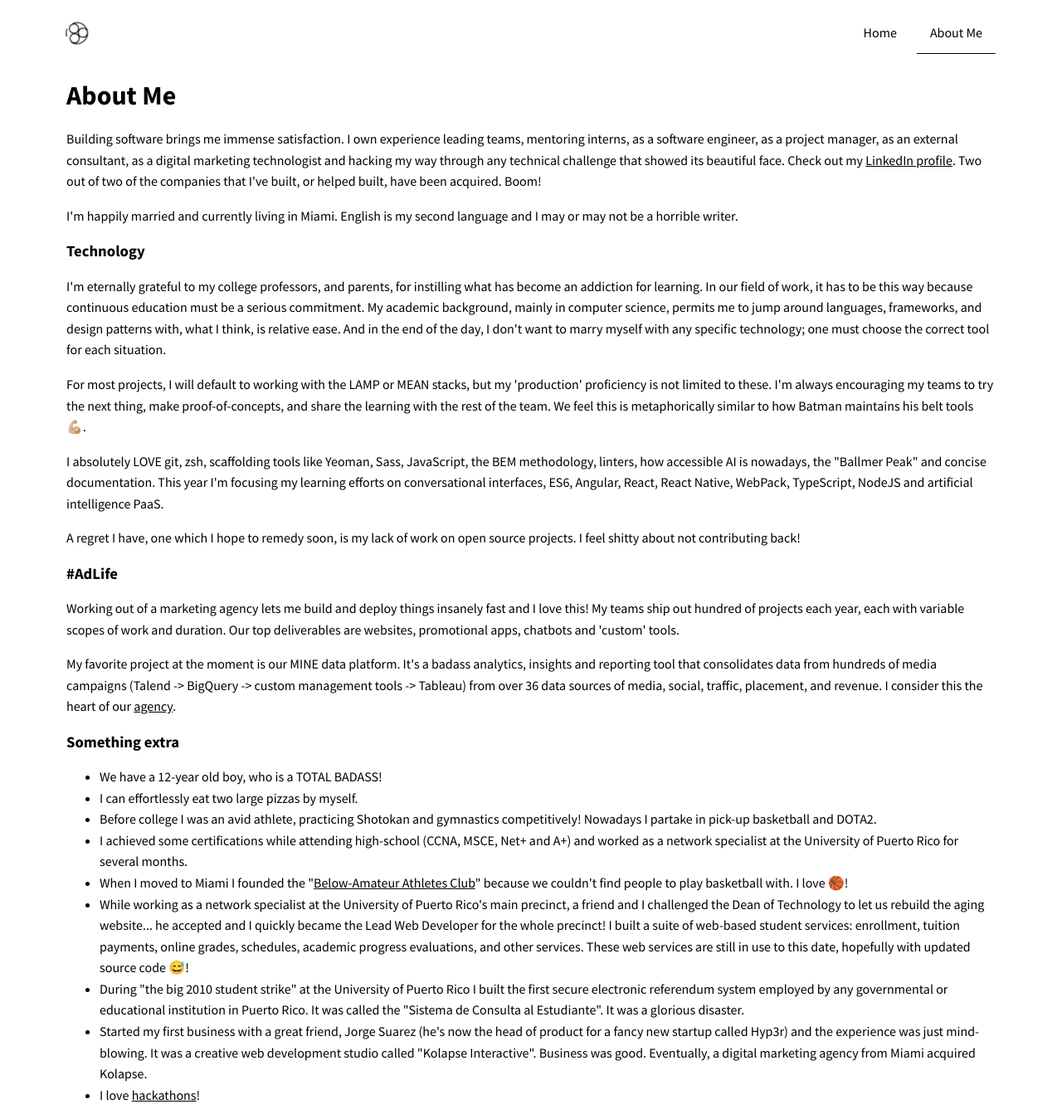
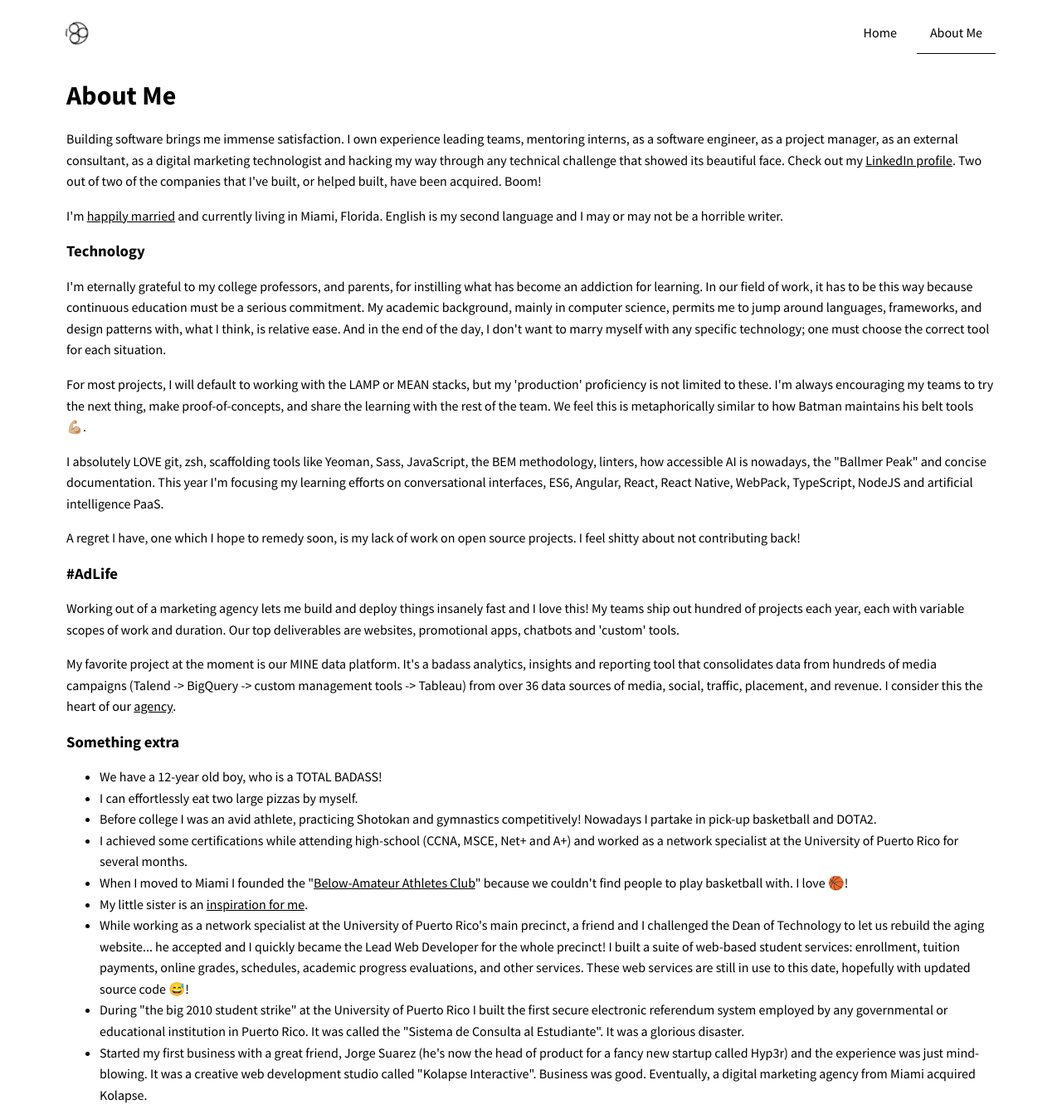
Before and after one commit to antonio666917/arod.us-react, a React (Create React App) app: page /about in a window 1280 px wide. Shown: the top 1337 px of the page at 83% size. Built offline with nearby package versions, Linux system fonts and the light colour scheme.

Commit message:
Add more pictures, and almost forgot about Yara! 😅 🖤

```diff
--- a/src/components/About.js
+++ b/src/components/About.js
@@ -13,7 +13,7 @@
 
       <h1>About Me</h1>
       <p>Building software brings me immense satisfaction.  I own experience leading teams, mentoring interns, as a software engineer, as a project manager, as an external consultant, as a digital marketing technologist and hacking my way through any technical challenge that showed its beautiful face. Check out my <a href="https://www.linkedin.com/in/antoniwan" target="_blank" rel="noopener noreferrer">LinkedIn profile</a>. Two out of two of the companies that I've built, or helped built, have been acquired. Boom!</p>
-      <p>I'm happily married and currently living in Miami. English is my second language and I may or may not be a horrible writer.</p>
+      <p>I'm <a href="https://scontent-mia1-1.xx.fbcdn.net/v/t1.0-9/12289489_10153699583289820_7136316665375631056_n.jpg?oh=c6c5f9e54e98a7c082eb5caac13bd2e9&oe=59E63C9E" target="_blank" rel="noopener noreferrer">happily married</a> and currently living in Miami, Florida. English is my second language and I may or may not be a horrible writer.</p>
 
       <h3>Technology</h3>
       <p>I'm eternally grateful to my college professors, and parents, for instilling what has become an addiction for learning. In our field of work, it has to be this way because continuous education must be a serious commitment. My academic background, mainly in computer science, permits me to jump around languages, frameworks, and design patterns with, what I think, is relative ease. And in the end of the day, I don't want to marry myself with any specific technology; <span title="Sometimes we learn the most by making the wrong decisions 😭">one must choose the correct tool for each situation</span>.</p>
@@ -32,6 +32,7 @@
         <li>Before college I was an avid athlete, practicing Shotokan and gymnastics competitively! Nowadays I partake in pick-up basketball and DOTA2. </li>
         <li>I achieved some certifications while attending high-school (CCNA, MSCE, Net+ and A+) and worked as a network specialist at the University of Puerto Rico for several months.</li>
         <li>When I moved to Miami I founded the "<a href="https://www.facebook.com/groups/1395203817368867/" target="_blank" rel="noopener noreferrer">Below-Amateur Athletes Club</a>" because we couldn't find  people to play basketball with. I love <span role="img" aria-label="Basketball">🏀</span>!</li>
+        <li>My little sister is an <a href="https://scontent-mia1-1.xx.fbcdn.net/v/t1.0-9/11393191_10153328947409820_1059553607370195283_n.jpg?oh=6ab1d39eb0a43741167e83983c4bfe94&oe=59E725A5" target="_blank" rel="noopener noreferrer">inspiration for me</a>.</li>
         <li>While working as a network specialist at the University of Puerto Rico's main precinct, a friend and I challenged the Dean of Technology to let us rebuild the aging website... he accepted and I quickly became the Lead Web Developer for the whole precinct! I built a suite of web-based student services: enrollment, tuition payments, online grades, schedules, academic progress evaluations, and other services. These web services are still in use to this date, hopefully with updated source code <span role="img" aria-label="Sweating happily">😅</span>!</li>
         <li>During "the big 2010 student strike" at the University of Puerto Rico I built the first secure electronic referendum system employed by any governmental or educational institution in Puerto Rico. It was called the "Sistema de Consulta al Estudiante". It was a glorious disaster.</li>
         <li>Started my first business with a great friend, Jorge Suarez (he's now the head of product for a fancy new startup called Hyp3r) and the experience was just mind-blowing. It was a creative web development studio called "Kolapse Interactive". Business was good. Eventually, a digital marketing agency from Miami acquired Kolapse.</li>
```
